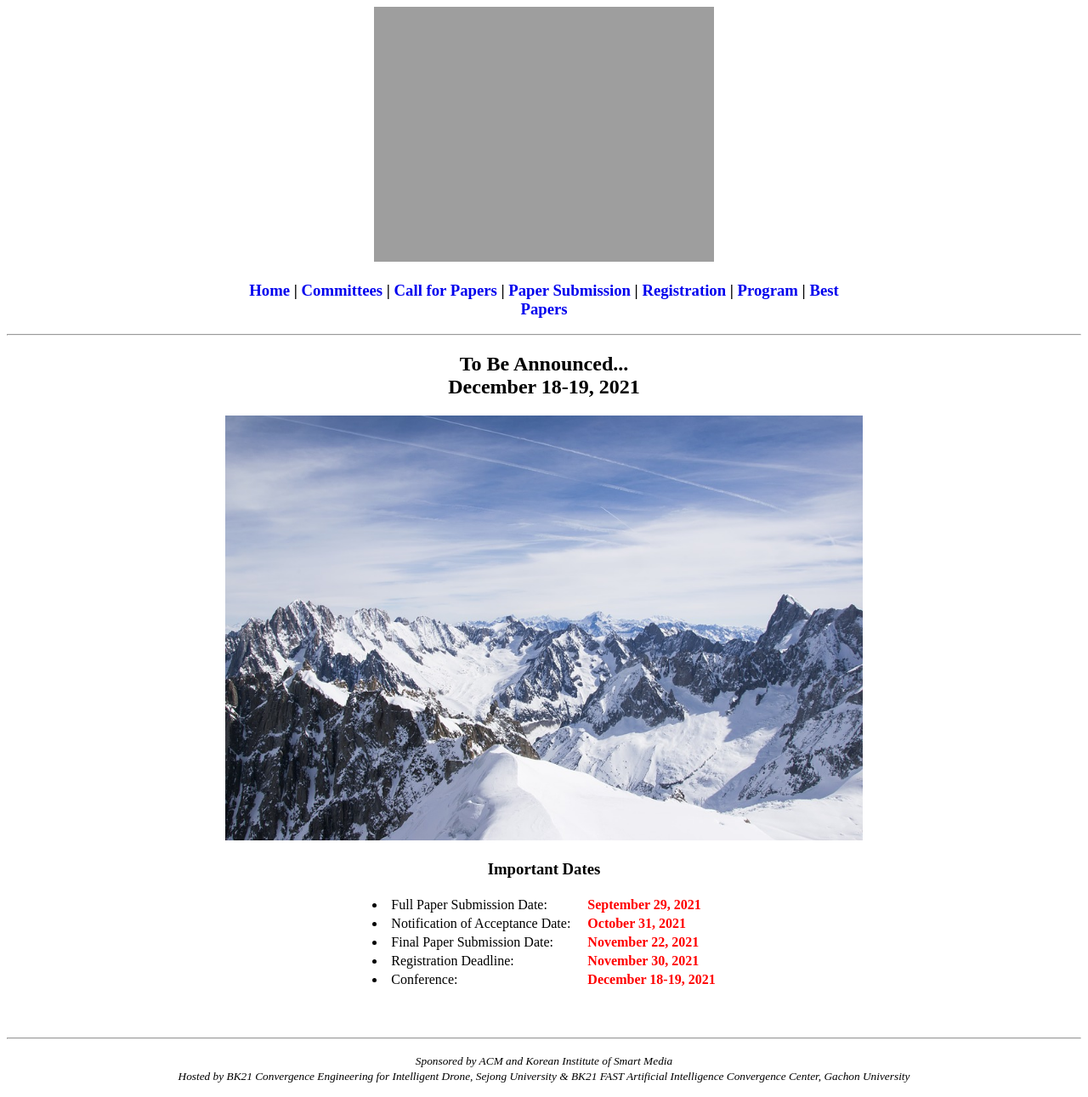
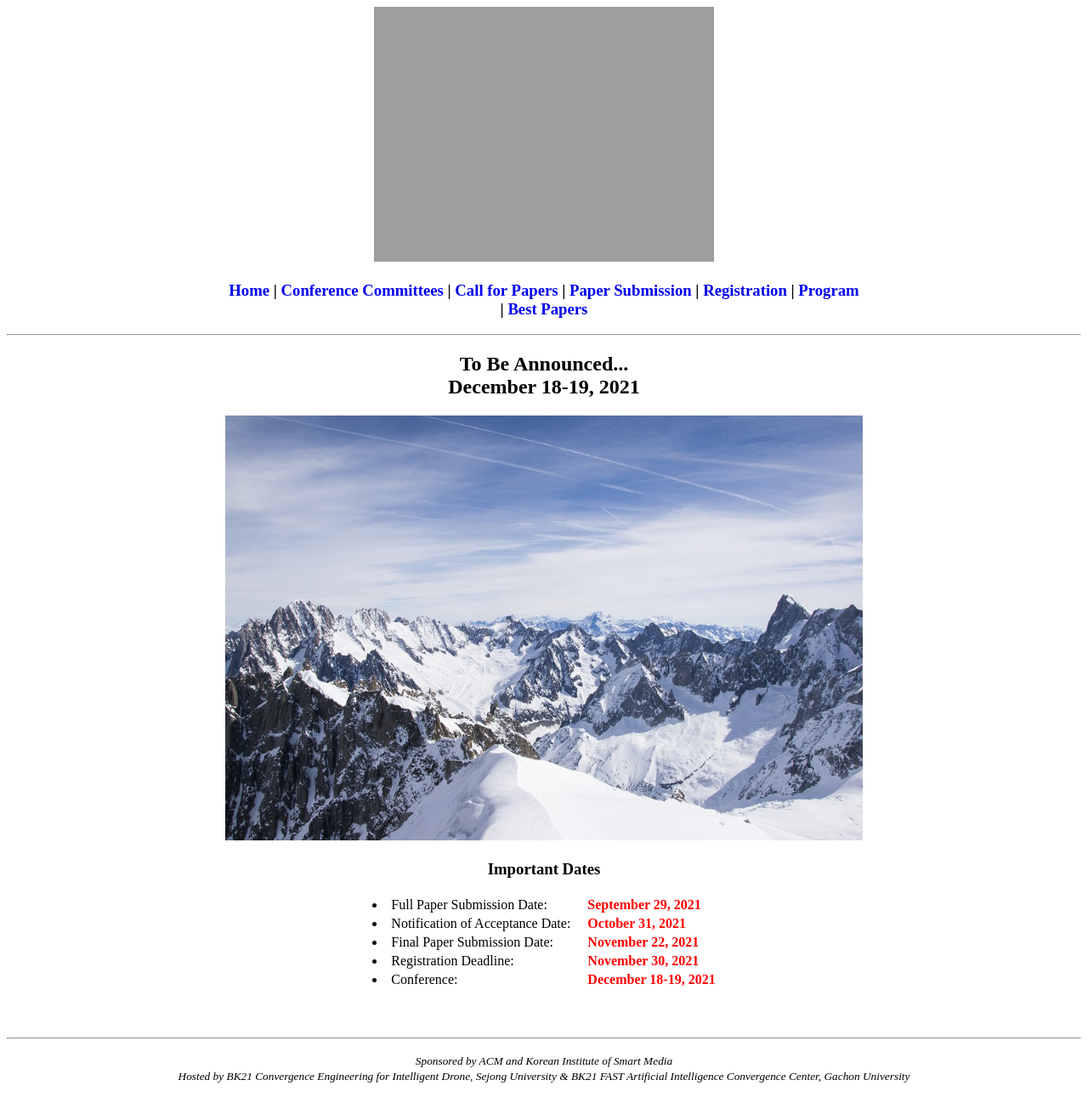
Before and after one commit to icea-conf/2021, a Jekyll site: the page built from index.html, in a window 1280 px wide. Shown: the whole page at 85% size. Built offline with Jekyll 4.4.1, drawn with Linux system fonts in a browser that asks for light colours; the list of posts is cut into pages by our own code.

Commit message:
Update header.html

```diff
--- a/_includes/header.html
+++ b/_includes/header.html
@@ -5,7 +5,7 @@
                 <a href="http://icea-conf.github.io/2021"><img src="https://icea-conf.github.io/2021/image/ICEA2021-Banner.jpg" alt="" style="max-width: 100%; height: auto;"></a>
             </header>
 
-            <h3><a style="text-decoration:none" href='http://icea-conf.github.io/2021'> Home</a> | <a style="text-decoration:none" href='http://icea-conf.github.io/2021/committee/'>Committees</a> | <a style="text-decoration:none" href='http://icea-conf.github.io/2021/papers/'>Call for Papers</a> | <a style="text-decoration:none" href='http://icea-conf.github.io/2021/submission/'>Paper Submission</a> | <a style="text-decoration:none" href='http://icea-conf.github.io/2021/registration/'>Registration</a> | <a style="text-decoration:none" href='http://icea-conf.github.io/2021/program/'>Program</a> | <a style="text-decoration:none" href='http://icea-conf.github.io/2021/best_papers/'>Best Papers</a></h3>
+            <h3><a style="text-decoration:none" href='http://icea-conf.github.io/2021'> Home</a> | <a style="text-decoration:none" href='http://icea-conf.github.io/2021/committee/'>Conference Committees</a> | <a style="text-decoration:none" href='http://icea-conf.github.io/2021/papers/'>Call for Papers</a> | <a style="text-decoration:none" href='http://icea-conf.github.io/2021/submission/'>Paper Submission</a> | <a style="text-decoration:none" href='http://icea-conf.github.io/2021/registration/'>Registration</a> | <a style="text-decoration:none" href='http://icea-conf.github.io/2021/program/'>Program</a> | <a style="text-decoration:none" href='http://icea-conf.github.io/2021/best_papers/'>Best Papers</a></h3>
         <center>
     </div>
 </div>
```
